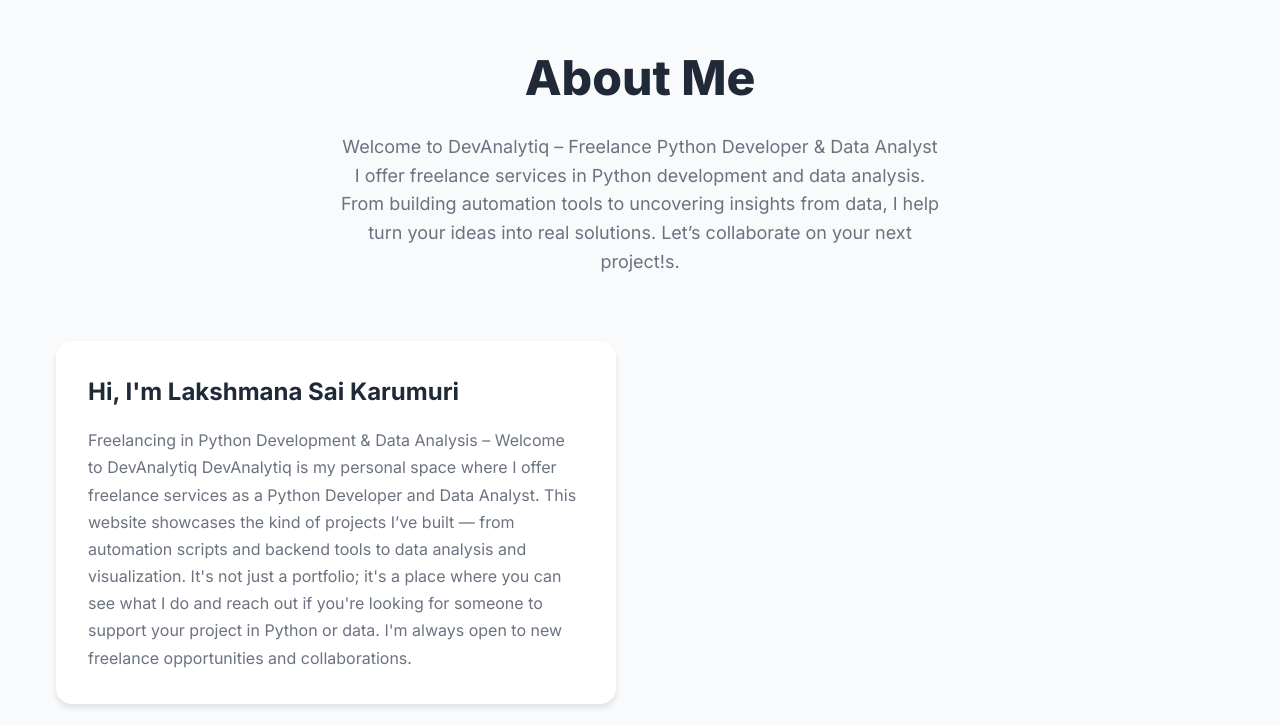
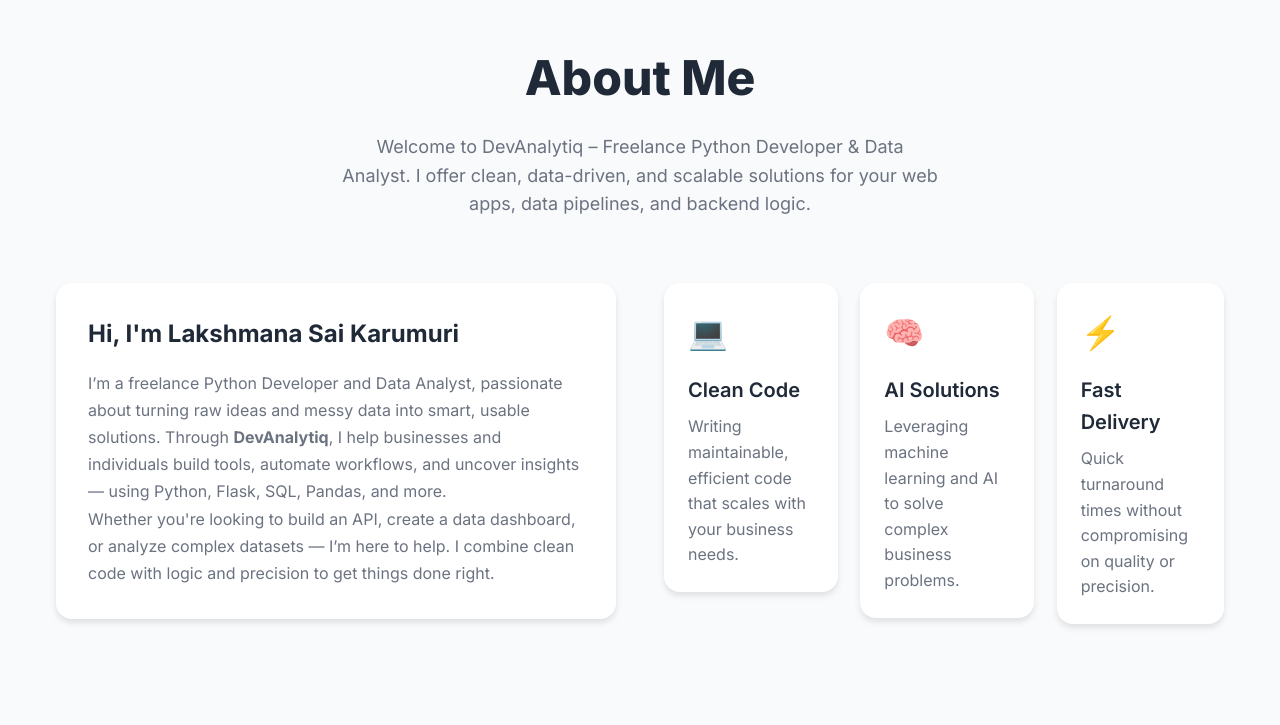
Before and after one commit to lakshman12-34/DevAnalytiq, a React app: page index.html in a window 1280 px wide. Shown: the part 840-1565 px from the top of the page. Built offline with nearby package versions, Linux system fonts and the light colour scheme.

Commit message:
Update index.html

```diff
--- a/index.html
+++ b/index.html
@@ -105,31 +105,44 @@
   <div class="container">
     <div class="section-header">
       <h2 class="section-title">About Me</h2>
-                <p class="section-subtitle">Welcome to DevAnalytiq – Freelance Python Developer & Data Analyst
-
-I offer freelance services in Python development and data analysis. From building automation tools to uncovering insights from data, I help turn your ideas into real solutions. Let’s collaborate on your next project!s.</p>
+      <p class="section-subtitle">
+        Welcome to DevAnalytiq – Freelance Python Developer & Data Analyst.
+        I offer clean, data-driven, and scalable solutions for your web apps, data pipelines, and backend logic.
+      </p>
     </div>
-            <div class="about-content">
+    <div class="about-content two-columns">
       <div class="about-text">
         <div class="about-card">
           <h3>Hi, I'm Lakshmana Sai Karumuri</h3>
-                        <p>Freelancing in Python Development & Data Analysis – Welcome to DevAnalytiq
-DevAnalytiq is my personal space where I offer freelance services as a Python Developer and Data Analyst. This website showcases the kind of projects I’ve built — from automation scripts and backend tools to data analysis and visualization.
-
-It's not just a portfolio; it's a place where you can see what I do and reach out if you're looking for someone to support your project in Python or data. I'm always open to new freelance opportunities and collaborations. </p>
+          <p>
+            I’m a freelance Python Developer and Data Analyst, passionate about turning raw ideas and messy data into smart, usable solutions.
+            Through <strong>DevAnalytiq</strong>, I help businesses and individuals build tools, automate workflows, and uncover insights — using Python, Flask, SQL, Pandas, and more.
+          </p>
+          <p>
+            Whether you're looking to build an API, create a data dashboard, or analyze complex datasets — I’m here to help.
+            I combine clean code with logic and precision to get things done right.
+          </p>
+        </div>
       </div>
 
       <div class="about-features">
+        <div class="feature-row" style="display: flex; justify-content: center; align-items: flex-start;">
           <div class="feature-card">
             <div class="feature-icon">💻</div>
             <h4>Clean Code</h4>
             <p>Writing maintainable, efficient code that scales with your business needs.</p>
           </div>
+
+          &nbsp;&nbsp;&nbsp;&nbsp;&nbsp;
+
           <div class="feature-card">
             <div class="feature-icon">🧠</div>
             <h4>AI Solutions</h4>
             <p>Leveraging machine learning and AI to solve complex business problems.</p>
           </div>
+
+          &nbsp;&nbsp;&nbsp;&nbsp;&nbsp;
+
           <div class="feature-card">
             <div class="feature-icon">⚡</div>
             <h4>Fast Delivery</h4>
@@ -138,7 +151,9 @@ It's not just a portfolio; it's a place where you can see what I do and reach ou
         </div>
       </div>
     </div>
+  </div>
 </section>
+
    <section id="experience" class="experience">
   <div class="container">
     <div class="section-header">
```
Lines whose indentation alone changed are shown as unchanged.
